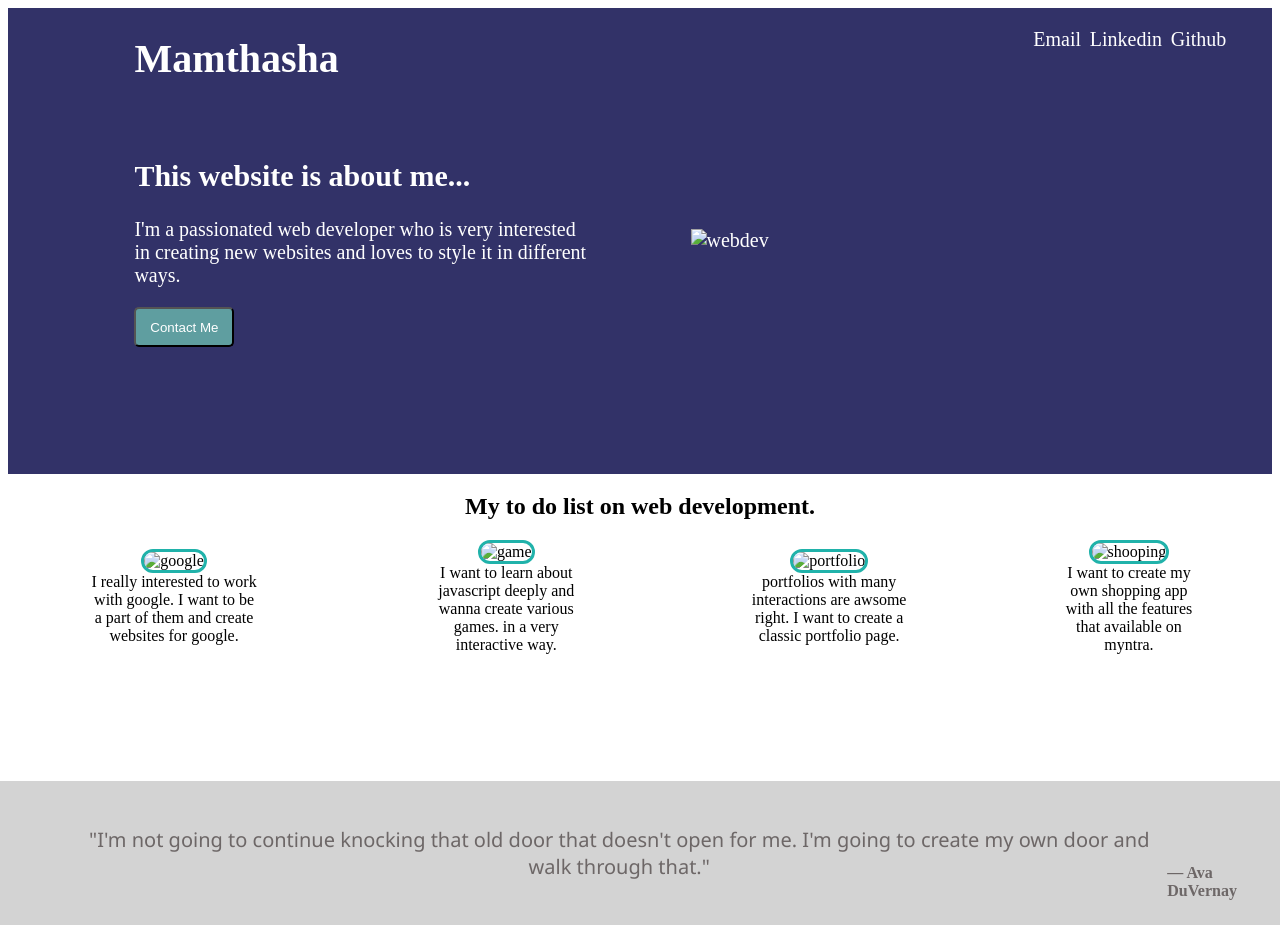
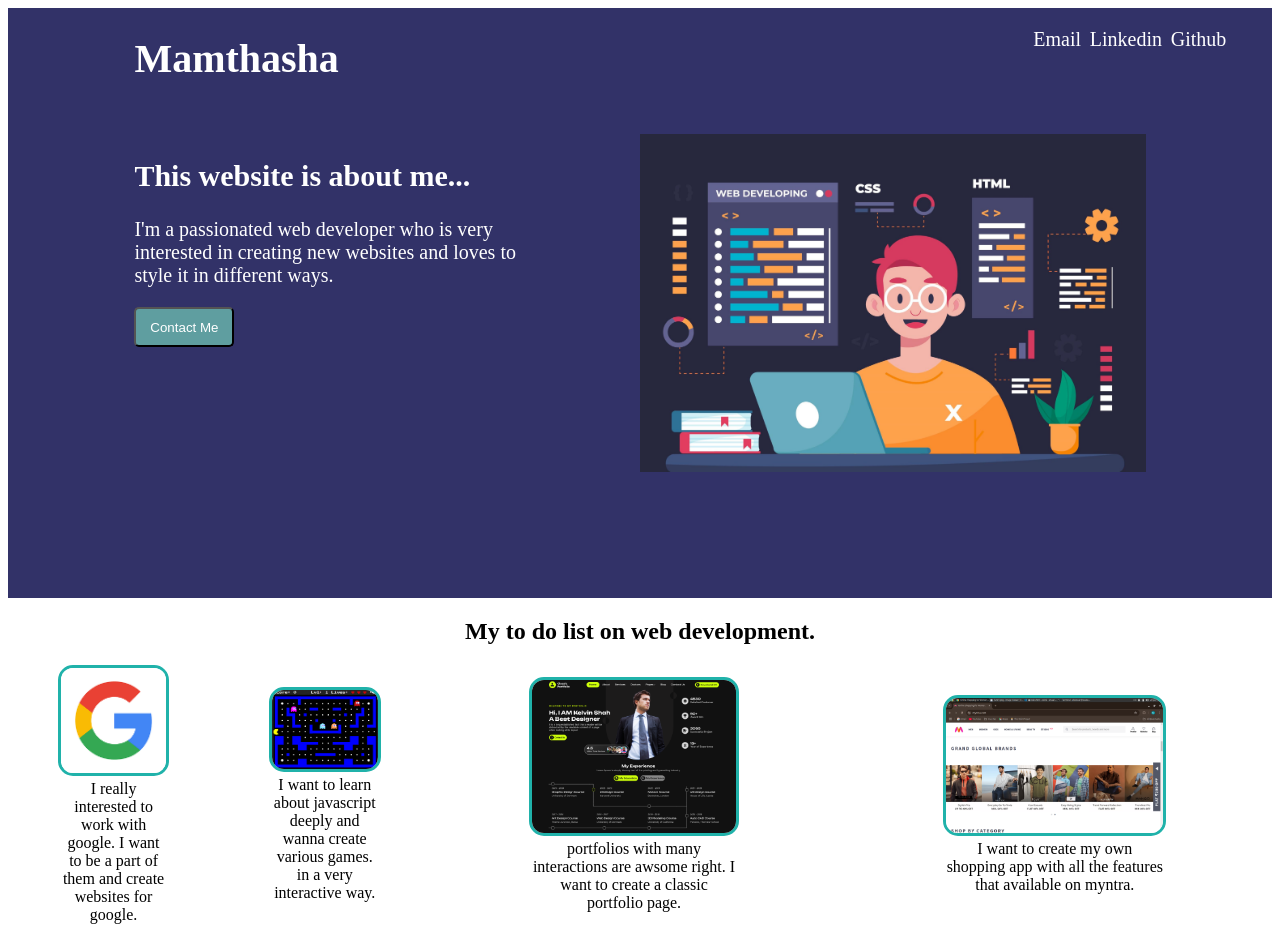
Before and after one commit to Mamthasha/odin-landing, a plain HTML site: page index.html in a window 1280 px wide. Shown: the top 927 px of the page. Drawn offline with Linux system fonts and the light colour scheme.

Commit message:
added images folder
linked index and images folder properly

```diff
--- a/index.html
+++ b/index.html
@@ -24,28 +24,28 @@
             <p>I'm a passionated web developer who is very interested in creating new websites and loves to style it in different ways.</p>
             <button><a href="mailto:sha2006as@gmail.com">Contact Me</a></button>
         </div>
-            <img src="../Downloads/webdev.png" alt="webdev" >
+            <img src="images/webdev.jpg" alt="webdev" >
 
     </div>
     <div class="level3">
         <h2>My to do list on web development.</h2>
         <div class="images">
        <div class="img">
-        <img src="../Downloads/google.png" alt="google" >
+        <img src="images/google.png" alt="google" >
         <p>I really interested to work with google. I want to be a part of them and create websites for google.</p>
        </div>
         <div class="img">
 
-        <img src="../Downloads/jsgames.png" alt="game" >
+        <img src="images/jsgames.png" alt="game" >
         <p>I want to learn about javascript deeply and wanna create various games. in a very interactive way.</p>
         </div>
         <div class="img">
 
-        <img src="../Downloads/portfolio.png" alt="portfolio" >
+        <img src="images/portfolio.png" alt="portfolio" >
         <p>portfolios with many interactions are awsome right. I want to create a classic portfolio page.</p>
         </div>
         <div class="img">
-        <img src="../Downloads/shopping.png" alt="shooping" >
+        <img src="images/shopping.png" alt="shooping" >
         <p>I want to create my own shopping app with all the features that available on myntra. </p>
         </div>
         </div>
```
